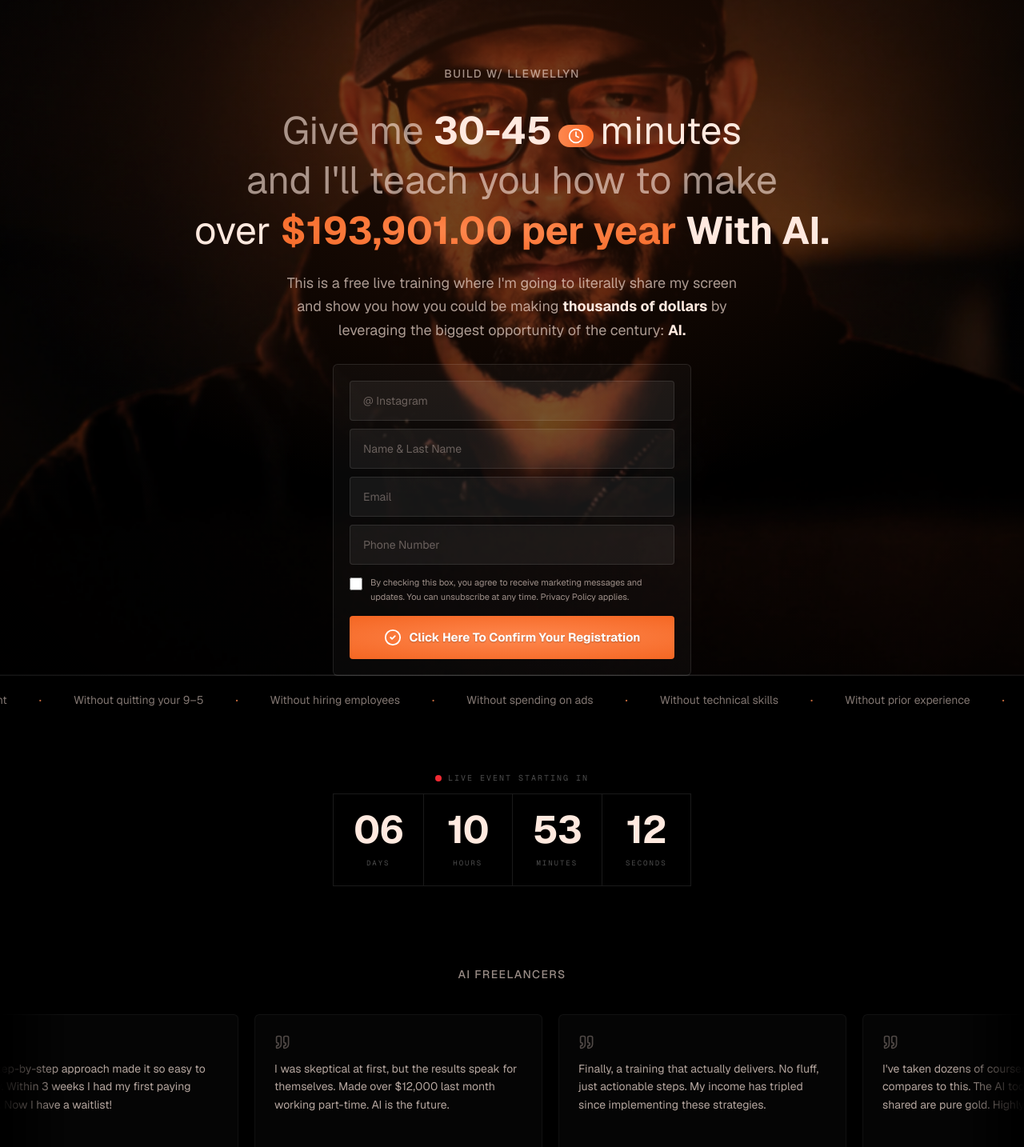
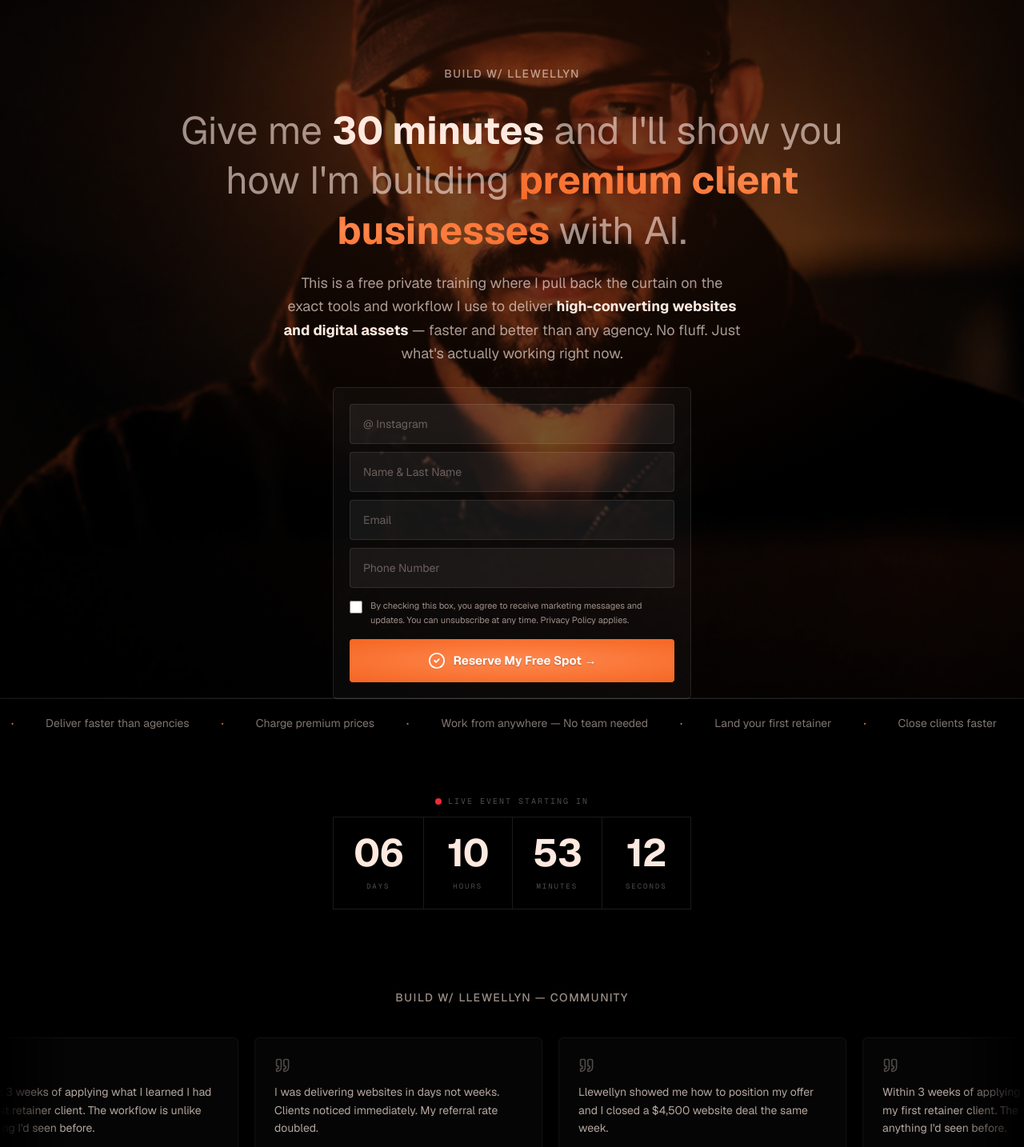
Before and after one commit to telluricaquarian/buildwithllewellyn, a Next.js app: page / in a window 1280 px wide. Shown: the part 380-1814 px from the top of the page at 80% size. Built offline with nearby package versions, Linux system fonts and the light colour scheme.

Commit message:
Update all site copy to Build w/ Llewellyn brand messaging

```diff
--- a/components/landing/hero-section.tsx
+++ b/components/landing/hero-section.tsx
@@ -1,6 +1,5 @@
 "use client"
 
-import { Clock } from "lucide-react"
 import { OptinForm } from "./optin-form"
 
 export function HeroSection() {
@@ -57,25 +56,17 @@ export function HeroSection() {
         {/* Headline */}
         <h1 className="opacity-0 animate-fade-in animation-delay-200 text-center leading-[1.3] font-normal text-2xl md:text-5xl max-w-4xl">
           <span className="text-[var(--brand-cream-60)]">Give me </span>
-          <span className="font-bold text-[var(--brand-cream)]">30-45</span>
-          <span className="inline-flex items-center justify-center mx-2 px-3 py-1 bg-gradient-to-r from-[var(--brand-orange-from)] to-[var(--brand-orange-to)] rounded-full">
-            <Clock className="w-4 h-4 md:w-5 md:h-5 text-white" />
-          </span>
-          <span className="text-[var(--brand-cream)]">minutes</span>
-          <br />
-          <span className="text-[var(--brand-cream-60)]">{"and I'll teach you how to make"}</span>
-          <br />
-          <span className="text-[var(--brand-cream)]">over </span>
-          <span className="gradient-text-orange font-bold">$193,901.00 per year </span>
-          <span className="font-bold text-[var(--brand-cream)]">With AI.</span>
+          <span className="font-bold text-[var(--brand-cream)]">30 minutes</span>
+          <span className="text-[var(--brand-cream-60)]"> and I'll show you how I'm building </span>
+          <span className="gradient-text-orange font-bold">premium client businesses </span>
+          <span className="text-[var(--brand-cream-60)]">with AI.</span>
         </h1>
 
         {/* Body text */}
         <p className="opacity-0 animate-fade-in animation-delay-400 text-base md:text-lg text-[var(--brand-cream-65)] text-center leading-relaxed max-w-xl -mt-2">
-          {"This is a free live training where I'm going to literally share my screen and show you how you could be making "}
-          <strong className="text-[var(--brand-cream)] font-bold">thousands of dollars</strong>
-          {" by leveraging the biggest opportunity of the century: "}
-          <strong className="text-[var(--brand-cream)] font-bold">AI.</strong>
+          {"This is a free private training where I pull back the curtain on the exact tools and workflow I use to deliver "}
+          <strong className="text-[var(--brand-cream)] font-bold">high-converting websites and digital assets</strong>
+          {" — faster and better than any agency. No fluff. Just what's actually working right now."}
         </p>
 
         {/* Opt-in Form */}
--- a/components/landing/marquee.tsx
+++ b/components/landing/marquee.tsx
@@ -1,12 +1,11 @@
 "use client"
 
 const items = [
-  "Without creating content",
-  "Without quitting your 9–5",
-  "Without hiring employees",
-  "Without spending on ads",
-  "Without technical skills",
-  "Without prior experience",
+  "Close clients faster",
+  "Deliver faster than agencies",
+  "Charge premium prices",
+  "Work from anywhere — No team needed",
+  "Land your first retainer",
 ]
 
 export function Marquee() {
--- a/components/landing/optin-form.tsx
+++ b/components/landing/optin-form.tsx
@@ -105,7 +105,7 @@ export function OptinForm() {
                 <path d="M9 12l2 2 4-4" stroke="currentColor" strokeWidth="2" strokeLinecap="round" strokeLinejoin="round"/>
                 <circle cx="12" cy="12" r="10" stroke="currentColor" strokeWidth="2"/>
               </svg>
-              Click Here To Confirm Your Registration
+              Reserve My Free Spot →
             </>
           )}
         </span>
--- a/components/landing/testimonials.tsx
+++ b/components/landing/testimonials.tsx
@@ -4,32 +4,32 @@ import { Quote } from "lucide-react"
 
 const testimonials = [
   {
-    text: "I went from making $0 online to $8,500 in my first month using the AI strategies I learned. This completely changed my perspective on what's possible.",
+    text: "Llewellyn showed me how to position my offer and I closed a $4,500 website deal the same week.",
     name: "Marcus Chen",
     avatar: "MC"
   },
   {
-    text: "The step-by-step approach made it so easy to follow. Within 3 weeks I had my first paying client. Now I have a waitlist!",
+    text: "Within 3 weeks of applying what I learned I had my first retainer client. The workflow is unlike anything I'd seen before.",
     name: "Sarah Williams",
     avatar: "SW"
   },
   {
-    text: "I was skeptical at first, but the results speak for themselves. Made over $12,000 last month working part-time. AI is the future.",
+    text: "I was delivering websites in days not weeks. Clients noticed immediately. My referral rate doubled.",
     name: "David Rodriguez",
     avatar: "DR"
   },
   {
-    text: "Finally, a training that actually delivers. No fluff, just actionable steps. My income has tripled since implementing these strategies.",
+    text: "Llewellyn showed me how to position my offer and I closed a $4,500 website deal the same week.",
     name: "Emily Thompson",
     avatar: "ET"
   },
   {
-    text: "I've taken dozens of courses but nothing compares to this. The AI tools and methods shared are pure gold. Highly recommend!",
+    text: "Within 3 weeks of applying what I learned I had my first retainer client. The workflow is unlike anything I'd seen before.",
     name: "James Miller",
     avatar: "JM"
   },
   {
-    text: "Quit my 9-5 after just 4 months of applying what I learned. Now making more than I ever did at my corporate job.",
+    text: "I was delivering websites in days not weeks. Clients noticed immediately. My referral rate doubled.",
     name: "Ashley Parker",
     avatar: "AP"
   }
@@ -43,7 +43,7 @@ export function Testimonials() {
     <section className="w-full bg-black pt-10 pb-16 flex flex-col items-center">
       {/* Logo */}
       <span className="text-sm font-medium tracking-widest uppercase text-[var(--brand-cream-60)] mb-10">
-        AI Freelancers
+        Build w/ Llewellyn — Community
       </span>
 
       {/* Carousel wrapper with fade edges */}
```
